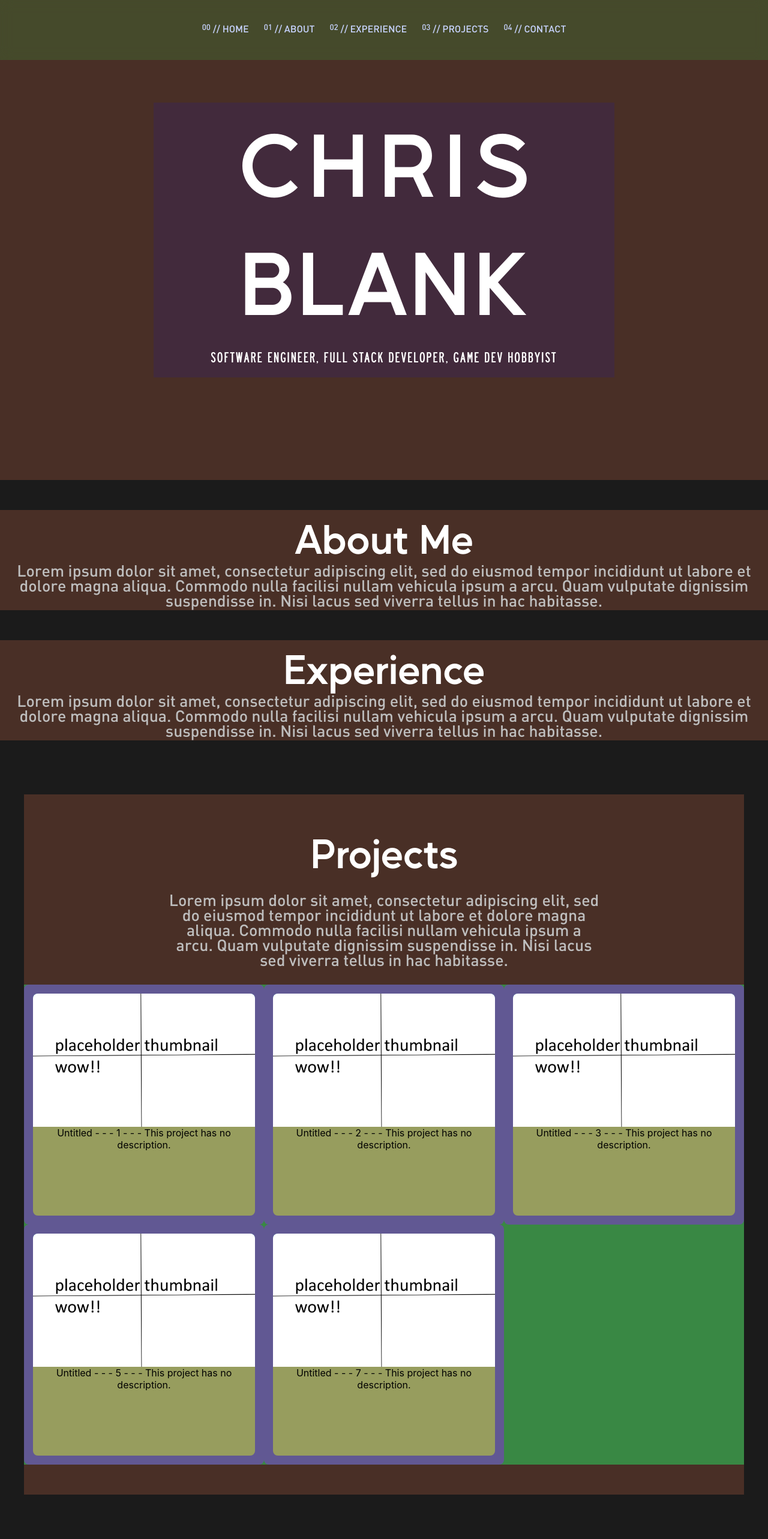
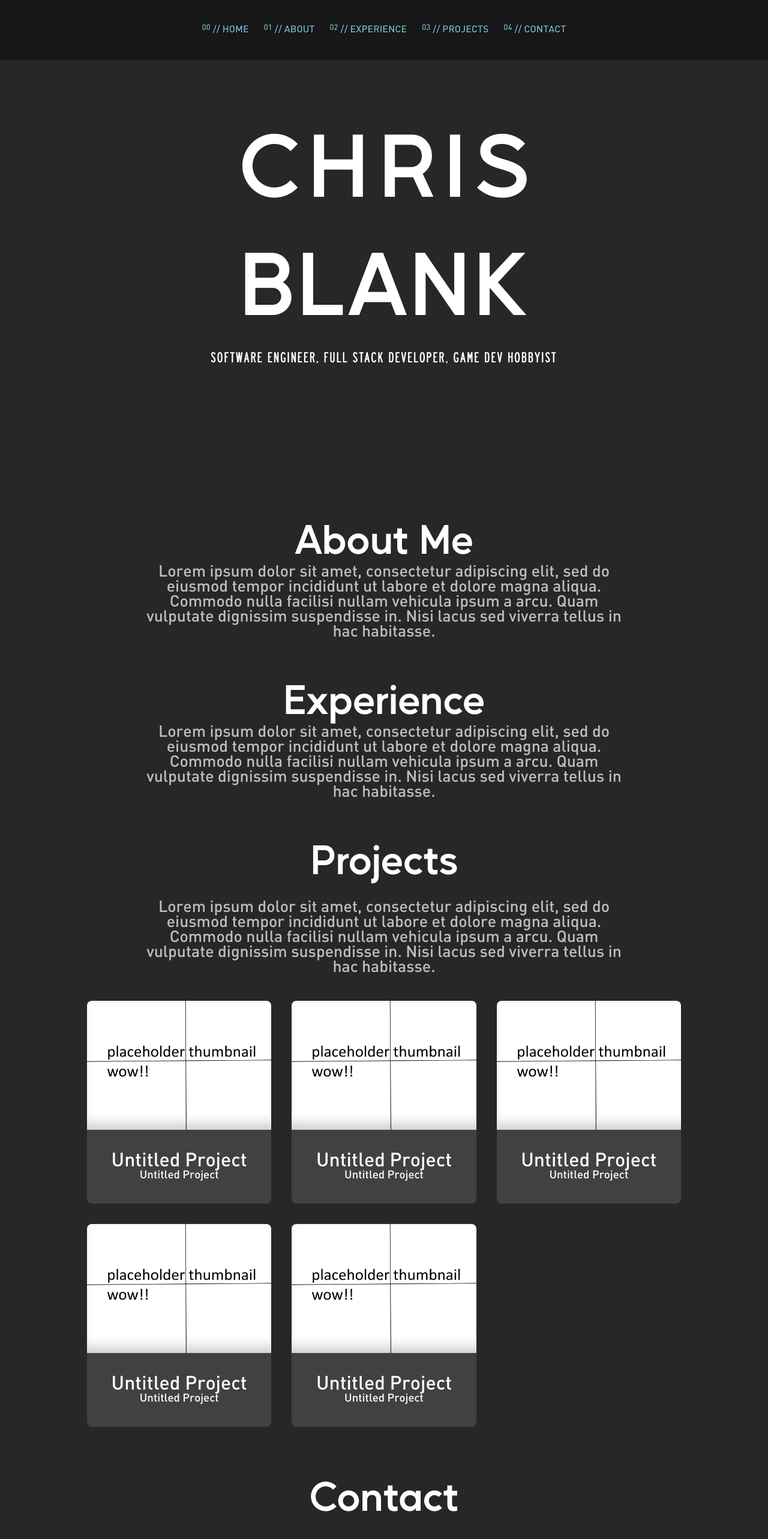
Before and after one commit to cjb412/dev-portfolio, a React (Create React App) app: page / in a window 1280 px wide. Shown: the top 2565 px of the page at 60% size. Built offline with nearby package versions, Linux system fonts and the light colour scheme.

Commit message:
Style refactoring

```diff
--- a/src/components/0home/HomeText.js
+++ b/src/components/0home/HomeText.js
@@ -1,9 +1,9 @@
 const IntroText = () => {
   return (
     <div className='home-text'>
-        <h1 className='home-first-name'>Chris</h1>
-        <h1 className='home-last-name'>Blank</h1>
-        <p className='home-subtitle'>Software Engineer, Full Stack Developer, Game Dev Hobbyist</p>
+        <h1 className='home-first-name name-font'>Chris</h1>
+        <h1 className='home-last-name name-font'>Blank</h1>
+        <p className='home-subtitle subtitle-font'>Software Engineer, Full Stack Developer, Game Dev Hobbyist</p>
     </div>
   )
 }
--- a/src/components/1about/AboutSection.js
+++ b/src/components/1about/AboutSection.js
@@ -2,7 +2,7 @@ const AboutSection = () => {
   return (
     <div id='about-section'>
         <h2>About Me</h2>
-        <div className="subtle-text">
+        <div className="subtle-font">
             Lorem ipsum dolor sit amet, consectetur adipiscing elit, sed do eiusmod tempor incididunt ut labore et dolore magna aliqua.
             Commodo nulla facilisi nullam vehicula ipsum a arcu. Quam vulputate dignissim suspendisse in. Nisi lacus sed viverra tellus in hac habitasse.
         </div>
--- a/src/components/2experience/ExperienceSection.js
+++ b/src/components/2experience/ExperienceSection.js
@@ -2,7 +2,7 @@ const ExperienceSection = () => {
   return (
     <div id='experience-section'>
         <h2>Experience</h2>
-        <div className="subtle-text">
+        <div className="subtle-font">
             Lorem ipsum dolor sit amet, consectetur adipiscing elit, sed do eiusmod tempor incididunt ut labore et dolore magna aliqua.
             Commodo nulla facilisi nullam vehicula ipsum a arcu. Quam vulputate dignissim suspendisse in. Nisi lacus sed viverra tellus in hac habitasse.
         </div>
--- a/src/components/3projects/ProjectBlock.js
+++ b/src/components/3projects/ProjectBlock.js
@@ -1,13 +1,18 @@
 import PropTypes from 'prop-types'
 
-const ProjectBlock = ({projectID, title, desc, thumbnailSrc}) => {
+const ProjectBlock = ({projectID, title, desc, thumbnailSrc, columnCount, rowCount}) => {
     return (
-    <div className='project-block'>
+        <div className='project-block' style={{width: `${100.0/columnCount}%`}}>
+            <div className='project-block-padding'>
                 <div className='project-block-picture'>
+                    <div className='project-block-picture-shadow'>
                         <img src={thumbnailSrc} alt={`${title} - Thumbnail`}></img>
                     </div>
+                </div>
                 <div className='project-block-caption-area'>
-            {title} {' - - - '} {projectID} {' - - - '} {desc}
+                    <div className='project-block-title project-title-font' >{title}</div>
+                    <div className='project-block-category project-category-font'>{title}</div>
+                </div>
             </div>
         </div>
     )
@@ -16,16 +21,20 @@ const ProjectBlock = ({projectID, title, desc, thumbnailSrc}) => {
 
 ProjectBlock.defaultProps = {
     projectID: 0,
-    title: 'Untitled',
-    desc: 'This project has no description.',
-    thumbnailSrc: ''
+    title: 'Untitled Project',
+    desc: 'Lorem ipsum dolor sit amet, consectetur adipiscing elit, sed do eiusmod tempor incididunt ut labore et dolore magna aliqua.',
+    thumbnailSrc: '',
+    columnCount: 3,
+    rowCount: 2
 }
 
 ProjectBlock.propTypes = {
     projectID: PropTypes.number,
     title: PropTypes.string,
     desc: PropTypes.string,
-    thumbnailSrc: PropTypes.string
+    thumbnailSrc: PropTypes.string,
+    columnCount: PropTypes.number,
+    rowCount: PropTypes.number
 }
 
 export default ProjectBlock
--- a/src/components/3projects/ProjectList.js
+++ b/src/components/3projects/ProjectList.js
@@ -4,7 +4,7 @@ import p1 from "../../graphics/project_thumbnail/p1.png"
 
 const ProjectList = ({projects}) => {
   const [projectCollection, setProjects] = useState(projects)
-  const [listingWidth, setListWidth] = useState(0)
+  const [listingHeight, setListHeight] = useState(0)
 
   // UPDATE FOR NEW PROJECT COLLECTION
   useEffect(() => {
@@ -12,17 +12,17 @@ const ProjectList = ({projects}) => {
 
     if(projectCollection.length > 2)
     {
-        setListWidth(1200)
+        //setListWidth(1200)
     }
     else
     {
-        setListWidth(400*projectCollection.length)
+        //setListWidth(400*projectCollection.length)
     }
 
-  },[projectCollection]) // <-- here put the parameter to listen
+  },[projectCollection])
 
   return (
-    <div className='project-list' style={{width: `${listingWidth}px`}}>
+    <div className='project-list'>
         {projectCollection.map((project) => (
             <ProjectBlock key={project} projectID={project} thumbnailSrc={p1}/>
         ))}
--- a/src/components/3projects/ProjectsSection.js
+++ b/src/components/3projects/ProjectsSection.js
@@ -4,7 +4,7 @@ const ProjectsSection = () => {
   return (
     <div id='projects-section'>
         <h2>Projects</h2>
-        <div className="subtle-text">
+        <div className="subtle-font">
             Lorem ipsum dolor sit amet, consectetur adipiscing elit, sed do eiusmod tempor incididunt ut labore et dolore magna aliqua.
             Commodo nulla facilisi nullam vehicula ipsum a arcu. Quam vulputate dignissim suspendisse in. Nisi lacus sed viverra tellus in hac habitasse.
         </div>
--- a/src/components/4contact/ContactSection.js
+++ b/src/components/4contact/ContactSection.js
@@ -10,13 +10,13 @@ const ContactSection = () => {
   return (
     <div id="contact-section">
         <h2>Contact</h2>
-        <div className="subtle-text">
+        <div className="subtle-font">
             Lorem ipsum dolor sit amet, consectetur adipiscing elit, sed do eiusmod tempor incididunt ut labore et dolore magna aliqua.
             Commodo nulla facilisi nullam vehicula ipsum a arcu. Quam vulputate dignissim suspendisse in. Nisi lacus sed viverra tellus in hac habitasse.
         </div>
         <EmailBar email='cdfcblank@gmail.com' mailIcon={emailIcon} copyIcon={copyIcon}/>
         <div className="social-media-section">
-          <p className="subtle-text">
+          <p className="subtle-font">
               You can also visit me on social media:
           </p>
           < ContactSiteButton dest="" iconSrc={liLogo} alt="LinkedIn Logo" text="LinkedIn" />
--- a/src/components/IndexBarButton.js
+++ b/src/components/IndexBarButton.js
@@ -2,7 +2,7 @@ import PropTypes from 'prop-types'
 
 const IndexBarButton = ({ index, text, targetId }) => {
     return (
-        <a href={`#${targetId}`} className='index-bar-button'>
+        <a href={`#${targetId}`} className='index-bar-button index-font'>
             <span>
                 <sup>{`${index}`}</sup>
             </span>
--- a/src/index.css
+++ b/src/index.css
@@ -36,15 +36,12 @@
   src: local('DINMediumRegular'), url(./fonts/DINMediumRegular.ttf) format('truetype');
 }
 
-.App > * {
-  background-color: rgba(0, 0, 0, 0.3);
-}
-
 /* -------------------------- INDEX BAR -------------------------- */
 
 .index-bar {
+  /* Fixed */
   width: 100%;
-  background-color: rgba(58, 165, 63, 0.231);
+  height: 100px;
   position: fixed;
   top: 0;
 
@@ -54,16 +51,14 @@
   justify-content: center;
   column-gap: 15px;
 
-  height: 100px;
-
-  backdrop-filter: blur(10px);
+  /* Blur */
+  backdrop-filter: blur(15px);
+  background-color: rgba(0, 0, 0, 0.4);
 }
 
 .index-bar-button {
   text-decoration: none;
-  font-family: 'DINMediumRegular';
-  text-transform: uppercase;
-  color:rgb(200, 212, 255);
+
   padding: 0px 5px;
   cursor: pointer;
   max-width: 200px;
@@ -72,13 +67,19 @@
   display: flex;
   align-items: center;
   text-align: center;
-  }
+}
 
 .index-bar-button:hover {
   color: white;
 }
 
 /* -------------------------- GENERIC STYLES -------------------------- */
+
+body {
+  background-color: rgb(39, 39, 39);
+  margin: 0 auto;
+  transform-origin: top;
+}
 
 h2 {
   font-size: 50pt;
@@ -87,25 +88,44 @@ h2 {
   color: white;
 }
 
-.subtle-text {
+.index-font {
+  font-family: 'DINMediumRegular';
+  text-transform: uppercase;
+  color:rgb(120, 179, 201);
+  text-shadow: 1px 1px black;
+}
+
+.name-font {
+  font-size: 108pt;
+  font-family: 'MusticaProSemiBold';
+  margin: 0;
+  text-transform: uppercase;
+  color: white;
+}
+
+.subtitle-font {
+  font-size: 16pt;
+  font-family: 'Roadway';
+  text-transform: uppercase;
+  color: white;
+}
+
+.subtle-font {
   font-size: 20pt;
   font-family: 'DINMediumRegular';
   color: rgb(190, 190, 190);
 }
 
-body {
-  background-color: rgb(39, 39, 39);
-  margin: 0;
-  font-family: -apple-system, BlinkMacSystemFont, 'Segoe UI', 'Roboto', 'Oxygen',
-    'Ubuntu', 'Cantarell', 'Fira Sans', 'Droid Sans', 'Helvetica Neue',
-    sans-serif;
-  -webkit-font-smoothing: antialiased;
-  -moz-osx-font-smoothing: grayscale;
+.project-title-font {
+  font-size: 24pt;
+  font-family: 'DINMediumRegular';
+  color: rgb(255, 255, 255);
 }
 
-code {
-  font-family: source-code-pro, Menlo, Monaco, Consolas, 'Courier New',
-    monospace;
+.project-category-font {
+  font-size: 14pt;
+  font-family: 'DINMediumRegular';
+  color: rgb(255, 255, 255);
 }
 
 /* -------------------------- SECTION CONTAINER -------------------------- */
@@ -113,6 +133,7 @@ code {
 .section-container {
   position: absolute;
   top: 0;
+  width: 100%;
 
   display: flex;
   flex-direction: column;
@@ -121,7 +142,11 @@ code {
 }
 
 .section-container > * {
-  background-color: rgba(255, 127, 80, 0.2);
+  width: 80%;
+}
+
+.section-container > div > .subtle-font {
+  padding: 0px 10%;
 }
 
 /* -------------------------- HOME SECTION -------------------------- */
@@ -144,40 +169,22 @@ code {
   justify-content: center;
   flex-direction: column;
 
-  background-color: rgba(0, 0, 255, 0.1);
 }
 
 .home-first-name {
-  font-size: 108pt;
-  font-family: 'MusticaProSemiBold';
-  text-transform: uppercase;
-  color: white;
-  margin: 0;
+  /* letter spacing */
   padding-left: 16px;
   letter-spacing: 15px;
-
-  /* background-color: rgba(0, 255, 255, 0.327); */
 }
 
 .home-last-name {
-  font-size: 108pt;
-  font-family: 'MusticaProSemiBold';
-  text-transform: uppercase;
-  color: white;
-  margin: 0;
+  /* letter spacing */
   letter-spacing: 4px;
-
-  /* background-color: rgba(0, 255, 255, 0.327); */
 }
 
 .home-subtitle {
-  font-size: 16pt;
-  font-family: 'Roadway';
-  text-transform: uppercase;
-  color: white;
+  /* letter spacing */
   letter-spacing: 2px;
-
-  /* background-color: rgba(0, 255, 255, 0.327); */
 }
 
 /* -------------------------- ABOUT SECTION -------------------------- */
@@ -197,9 +204,6 @@ code {
 /* -------------------------- PROJECTS SECTION -------------------------- */
 
 #projects-section {
-  margin: 40px;
-  padding: 50px 0px;
-
   display: flex;
   flex-direction: column;
   align-items: center;
@@ -207,46 +211,44 @@ code {
   row-gap: 25px;
 }
 
-#projects-section > .subtle-text
-{
-  max-width: 60%;
-}
-
 .project-list{
   display: flex;
   flex-flow: row wrap;
   justify-content: flex-start;
 
-  background-color: rgba(43, 226, 98, 0.5);
+  max-width: 1600px;
 }
 
-.project-block {
-  width: 370px;
-  height: 370px;
-  padding: 15px;
-
+.project-block-padding {
   display: flex;
   flex-direction: column;
+  justify-content: center;
+  aspect-ratio: 1;
+  padding: 5%;
 
   border-radius: 8px;
-
-  background-color: rgba(137, 43, 226, 0.5);
 }
 
 .project-block-picture {
   overflow: hidden;
   border-radius: 8px 8px 0px 0px;
 
-
   width: 100%;
-  height: 60%;
-  background-color: rgba(38, 233, 226, 0.5);
+  height: 70%;
 }
 
-.project-block-picture > img {
+.project-block-picture-shadow {
+  width: 110%;
+  height: 100%;
+  box-shadow: inset -10px -10px 20px rgba(0, 0, 0, 0.2);
+}
+
+.project-block-picture-shadow > img {
   width: 100%;
   height: 100%;
   object-fit: cover;
+  position: relative;
+  z-index: -2;
 }
 
 .project-block-caption-area {
@@ -254,24 +256,30 @@ code {
   border-radius: 0px 0px 8px 8px;
   width: 100%;
   height: 40%;
-  background-color: rgba(205, 226, 43, 0.5);
+
+  display: flex;
+  flex-flow: column nowrap;
+  justify-content: center;
+
+  background-color: rgb(65, 65, 65);
 }
 
+.project-block-title {
+  width: 100%;
+}
+
+.project-block-category {
+  width: 100%;
+}
 /* -------------------------- CONTACT SECTION -------------------------- */
 
 #contact-section {
-  margin: 40px;
-  padding: 50px 0px;
   /*box-shadow: inset 0em 0em 4em rgba(0, 0, 0, 0.5);*/
 
   display: flex;
   flex-direction: column;
   align-items: center;
   row-gap: 30px;
-}
-
-#contact-section > * {
-  background-color: rgba(0, 128, 0, 0.1);
 }
 
 #contact-section > .subtle-text {
@@ -336,7 +344,6 @@ code {
 
 .contact-site-button {
   height: 50px;
-  width: 200px;
   padding: 10px;
 
   display: flex;
@@ -366,3 +373,58 @@ code {
 .contact-site-button:hover > p {
   color: white;
 }
+
+/* -- DEBUG -- */
+
+/*
+.index-bar {
+  background-color: rgba(58, 165, 63, 0.231);
+}
+
+.section-container > * {
+  background-color: rgba(255, 127, 80, 0.2);
+}
+
+.section-container > div > .subtle-font {
+  background-color: rgba(0, 255, 255, 0.2);
+}
+
+.home-text {
+  background-color: rgba(0, 0, 255, 0.1);
+}
+
+.project-list{
+  background-color: rgba(43, 226, 98, 0.2);
+}
+
+.project-block {
+  background-color: rgba(43, 46, 226, 0.2);
+}
+
+.project-block-padding {
+  background-color: rgba(137, 43, 226, 0.2);
+}
+
+.project-block-picture {
+  background-color: rgba(38, 233, 226, 0.2);
+}
+
+.project-block-caption-area {
+  background-color: rgba(205, 226, 43, 0.2);
+}
+
+.project-block-title {
+  background-color: rgba(138, 255, 127, 0.2);
+}
+
+.project-block-category {
+  background-color: rgba(127, 255, 212, 0.2);
+}
+
+.project-block-description {
+  background-color: rgba(184, 180, 255, 0.2);
+}
+
+#contact-section > * {
+  background-color: rgba(0, 128, 0, 0.1);
+} */
```
Lines whose indentation alone changed are shown as unchanged.
